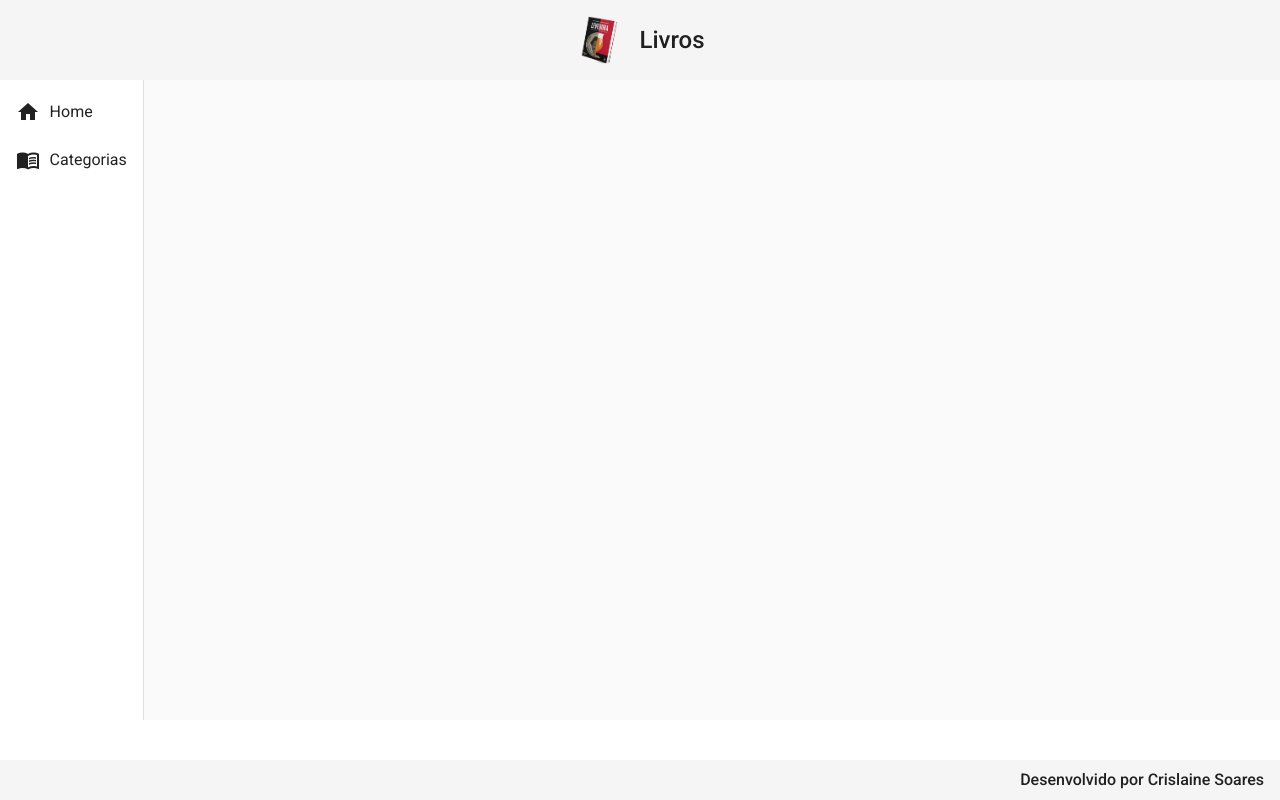
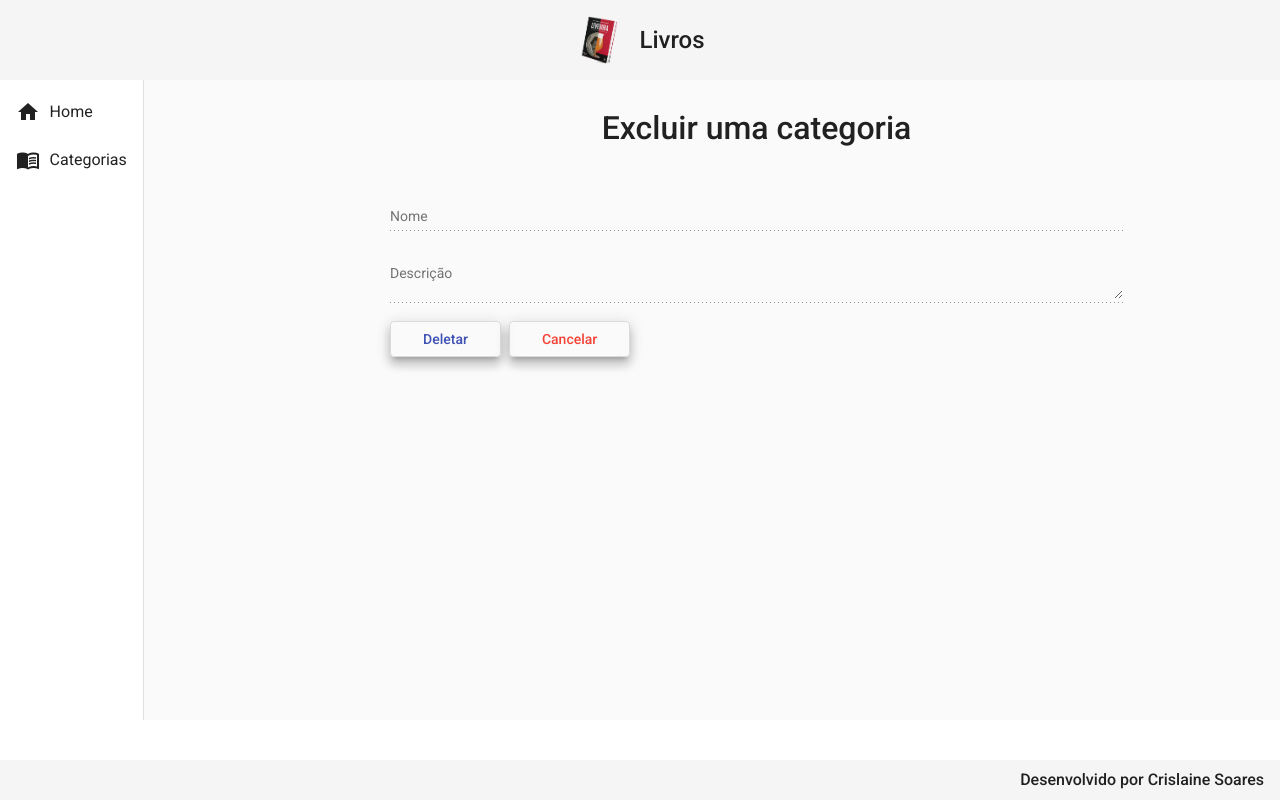
Before and after one commit to Crislainecsoares/frontend-demo, an Angular app: page /categorias/delete/1 in a window 1280 px wide. Before the commit this address led to /. Built offline with nearby package versions, Linux system fonts and the light colour scheme; no server answers.

Commit message:
Categoria delete finalizado

```diff
--- a/src/app/app-routing.module.ts
+++ b/src/app/app-routing.module.ts
@@ -2,6 +2,7 @@
 import { NgModule } from '@angular/core';
 import { Routes, RouterModule } from '@angular/router';
 import { CategoriaCreateComponent } from './components/views/categoria/categoria-create/categoria-create.component';
+import { CategoriaDeleteComponent } from './components/views/categoria/categoria-delete/categoria-delete.component';
 import { CategoriaReadComponent } from './components/views/categoria/categoria-read/categoria-read.component';
 import { HomeComponent } from './components/views/home/home.component';
 
@@ -17,6 +18,10 @@
   {
     path: 'categoria/create',
     component: CategoriaCreateComponent
+  },
+  {
+    path: 'categorias/delete/:id',
+    component: CategoriaDeleteComponent
   }
 ];
 
--- a/src/app/app.module.ts
+++ b/src/app/app.module.ts
@@ -22,6 +22,7 @@
 import { MatInputModule } from '@angular/material/input';
 import { MatFormFieldModule } from '@angular/material/form-field';
 import {MatSnackBarModule} from '@angular/material/snack-bar';
+import { CategoriaDeleteComponent } from './components/views/categoria/categoria-delete/categoria-delete.component';
 
 
 @NgModule({
@@ -32,7 +33,8 @@
     NavComponent,
     HomeComponent,
     CategoriaReadComponent,
-    CategoriaCreateComponent
+    CategoriaCreateComponent,
+    CategoriaDeleteComponent
   ],
   imports: [
     BrowserModule,
--- /dev/null
+++ b/src/app/components/views/categoria/categoria-delete/categoria-delete.component.css
@@ -0,0 +1,26 @@
+form {
+    text-align: center;
+    width: 70%;
+    margin: 2rem auto 0 auto;
+}
+
+h1 {
+    font-size: 2rem;
+    font-weight: 500;
+    margin-bottom: 3rem;
+}
+
+.form {
+    width: 100%;
+}
+
+.buttons {
+    width: 100%;
+    text-align: start;
+}
+
+button {
+    margin-right: .5rem;
+    padding-right: 2rem;
+    padding-left: 2rem;
+}
--- /dev/null
+++ b/src/app/components/views/categoria/categoria-delete/categoria-delete.component.html
@@ -0,0 +1,19 @@
+<form >
+    <h1>Excluir uma categoria</h1>
+
+    <mat-form-field class="form">
+        <mat-label>Nome</mat-label>
+        <input matInput [(ngModel)]="categoria.nome" type="text" name="nome" disabled>
+    </mat-form-field>
+
+    <mat-form-field class="form">
+        <mat-label>Descrição</mat-label>
+        <textarea matInput [(ngModel)]="categoria.descricao" type="text" name="descricao" disabled></textarea>
+    </mat-form-field>
+
+    <div class="buttons">
+        <button (click)="delete()" class="mat-elevation-z8" mat-stroked-button color="primary">Deletar</button>
+        <button (click)="cancel()"class="mat-elevation-z8" mat-stroked-button color="warn">Cancelar</button>
+    </div>
+
+</form>
--- /dev/null
+++ b/src/app/components/views/categoria/categoria-delete/categoria-delete.component.ts
@@ -0,0 +1,46 @@
+import { Component, OnInit } from '@angular/core';
+import { ActivatedRoute, Router } from '@angular/router';
+import { Categoria } from '../categoria.model';
+import { CategoriaService } from '../categoria.service';
+
+@Component({
+  selector: 'app-categoria-delete',
+  templateUrl: './categoria-delete.component.html',
+  styleUrls: ['./categoria-delete.component.css']
+})
+export class CategoriaDeleteComponent implements OnInit {
+
+  categoria: Categoria = {
+    id: '',
+    nome: '',
+    descricao: ''
+  }
+
+  constructor(private service: CategoriaService, private route: ActivatedRoute, private router:Router) { }
+
+  ngOnInit(): void {
+    this.categoria.id = this.route.snapshot.paramMap.get('id')!
+    this.findById()
+  }
+
+  findById(): void {
+    this.service.findById(this.categoria.id!).subscribe((resposta) => {
+      this.categoria = resposta
+      console.log(this.categoria)
+    })
+  }
+
+  delete(): void {
+    this.service.delete(this.categoria.id!).subscribe((resposta) => {
+      this.router.navigate(['categorias'])
+      this.service.mensagem('Categoria deletada com sucesso!')
+    }, err => {
+      this.service.mensagem(err.error.error)
+    })
+  }
+
+  cancel(): void {
+    this.router.navigate(['categorias'])
+  }
+
+}
--- a/src/app/components/views/categoria/categoria-read/categoria-read.component.html
+++ b/src/app/components/views/categoria/categoria-read/categoria-read.component.html
@@ -39,7 +39,7 @@
             <a class="edit" href="#">
             <i class="material-icons">edit</i>
             </a>
-            <a class="delete" href="#">
+            <a class="delete" routerLink="delete/{{ row.id }}">
               <i class="material-icons">delete</i>
             </a>
           </td>
--- a/src/app/components/views/categoria/categoria.service.ts
+++ b/src/app/components/views/categoria/categoria.service.ts
@@ -20,10 +20,20 @@
     return this.http.get<Categoria[]>(url)
   }
 
+  findById(id:String): Observable<Categoria> {
+    const url = `${this.baseUrl}/categorias/${id}`
+    return this.http.get<Categoria>(url)
+  }
+
   create(categoria: Categoria): Observable<Categoria> {
     const url = `${this.baseUrl}/categorias`
     return this.http.post<Categoria>(url, categoria);
 
+  }
+
+  delete(id: String):Observable<void> {
+    const url = `${this.baseUrl}/categorias/${id}`
+    return this.http.delete<void>(url)
   }
 
   mensagem(str:String): void {
@@ -32,7 +42,6 @@
       verticalPosition: 'top',
       duration: 3000
     })
-
   }
 
 
```
